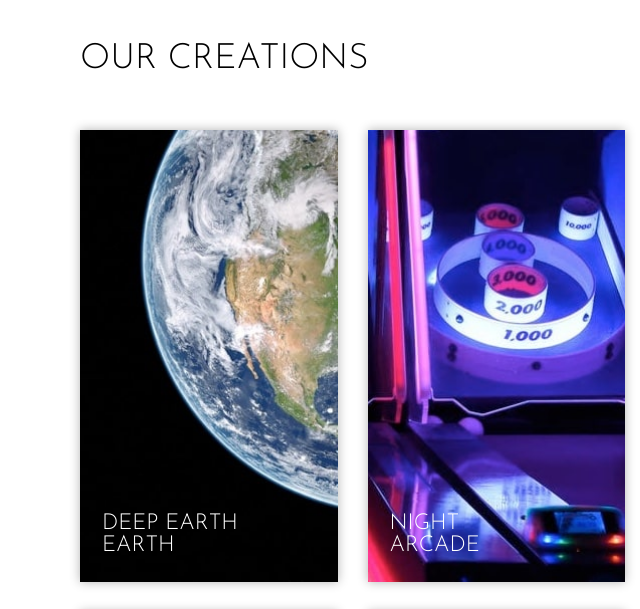
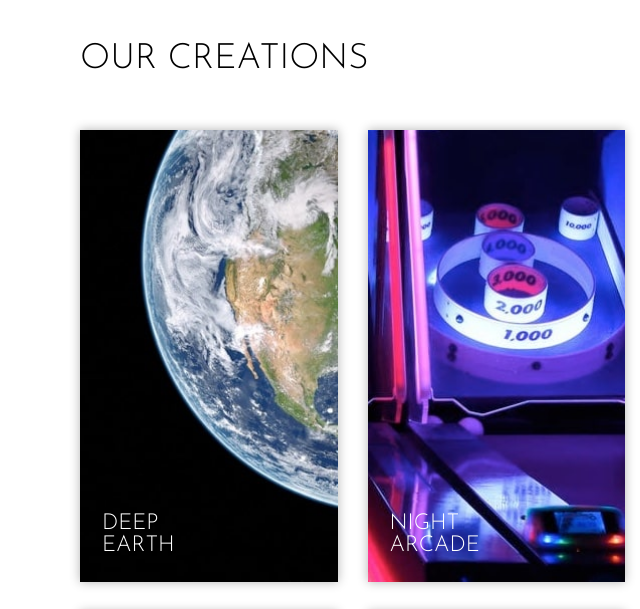
Before and after one commit to Sojo506/loopstudios-landing, a plain HTML site: page index.html in a window 1280 px wide. Shown: the part 1560-2169 px from the top of the page, 0-640 px from the left. Drawn offline with nearby package versions, Linux system fonts and the light colour scheme.

Commit message:
creations__image content::after

```diff
--- a/css/styles.css
+++ b/css/styles.css
@@ -361,7 +361,7 @@ body.nav-active {
 
 /* DEEP EARTH IMAGE */
 .creations__image:nth-child(1)::after {
-  content: "Deep Earth";
+  content: "Deep";
   position: absolute;
   bottom: 40px;
   left: 22px;
```
